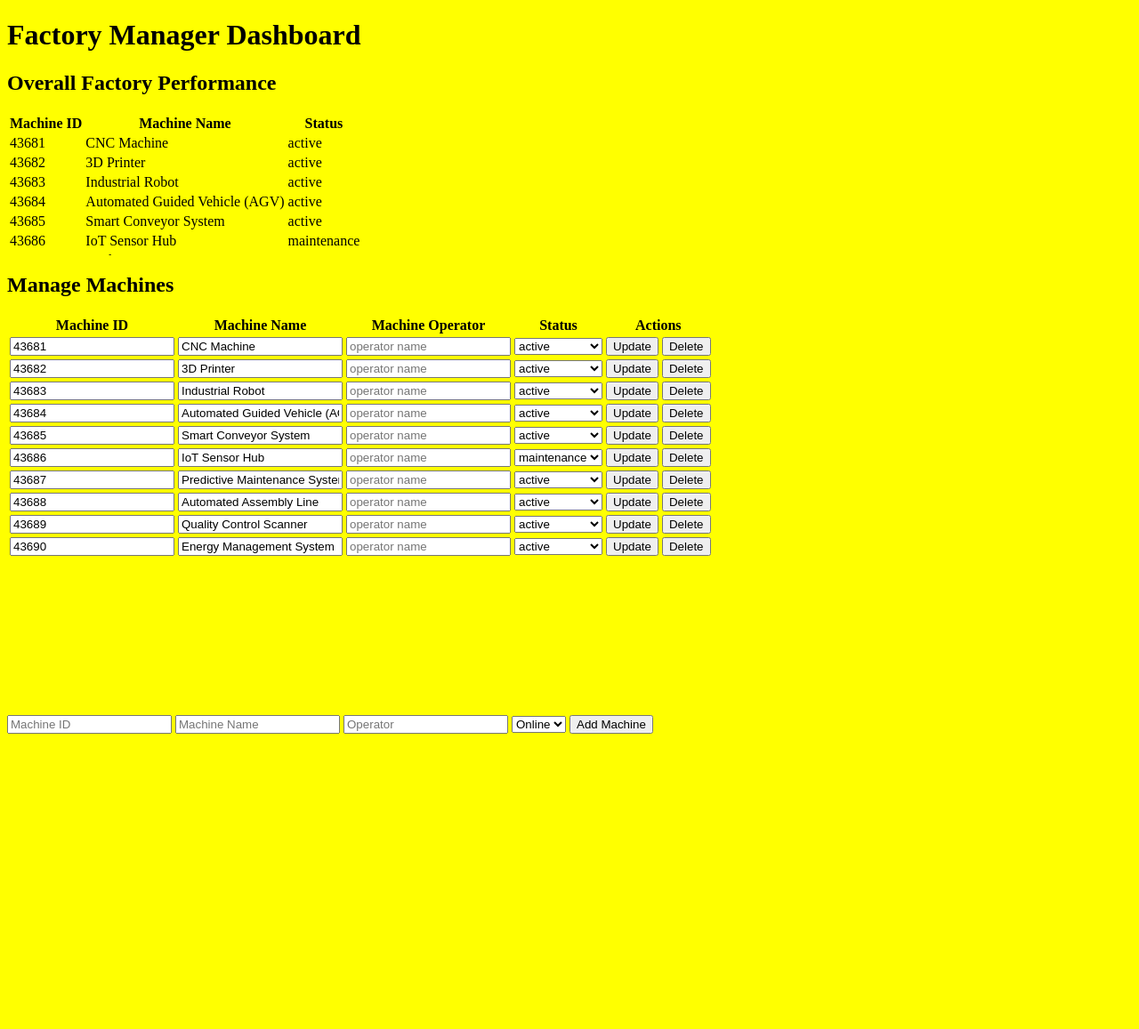
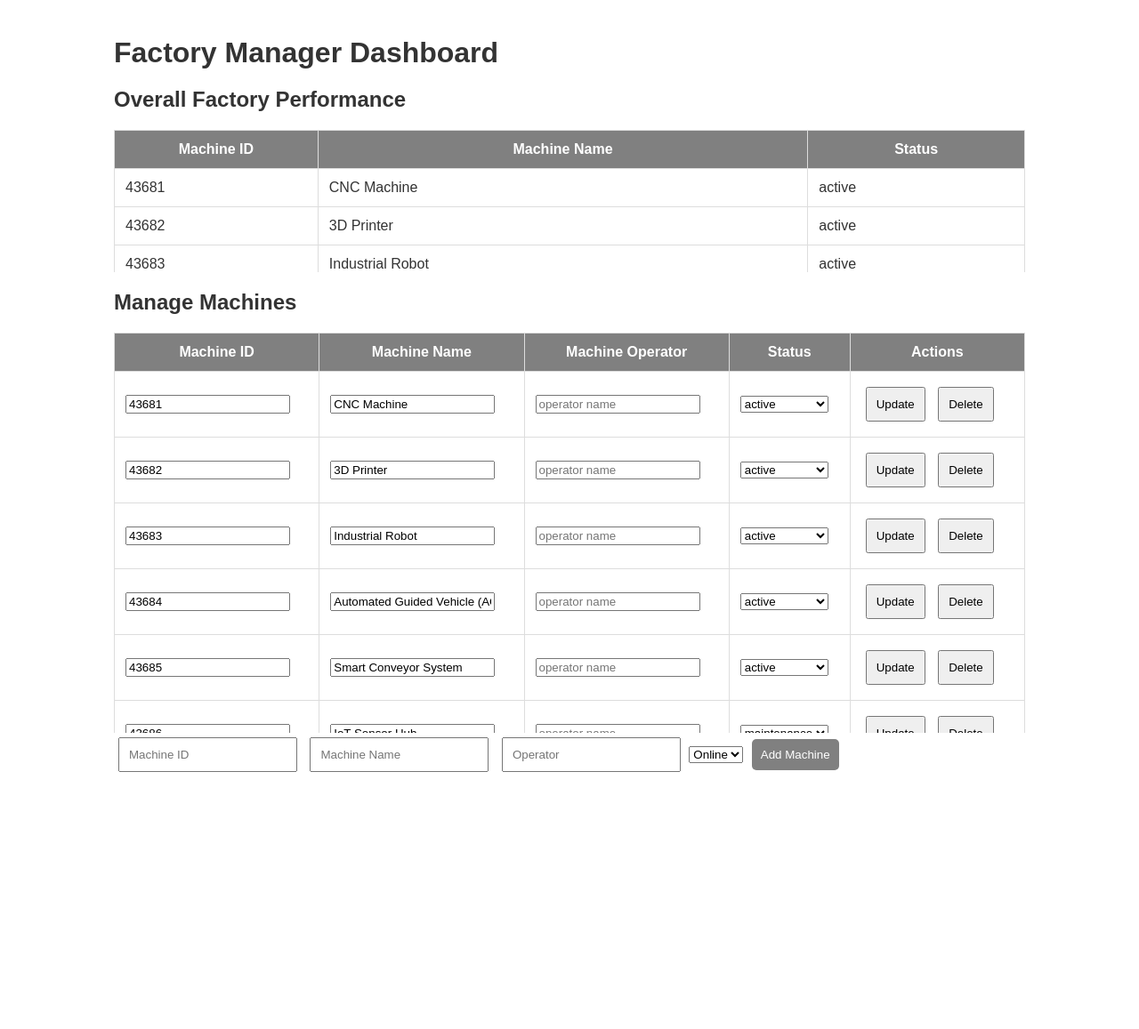
Before and after one commit to yanovator/Group22, a PHP site: page /MachineManagement.php in a window 1280 px wide. Shown: the top 1157 px of the page at 89% size. Run offline with PHP 8.4, Linux system fonts and the light colour scheme.

Commit message:
Update styles.css
I've updated styles.css with my current styling. Feel free to change it or let me know to add Classes/IDs to things so that it doesn't conflict with anything

```diff
--- a/Styles/styles.css
+++ b/Styles/styles.css
@@ -1,3 +1,68 @@
-body{
-    background-color: yellow;
+body {
+    font-family: Arial, sans-serif;
+    background-color: white;
+    color: #333;
+    margin: 0;
+    padding: 0;
 }
+
+.container {
+    width: 80%;
+    margin: 0 auto;
+    padding: 20px;
+}
+
+h1, h2 {
+    text-align: left;
+    margin-bottom: 20px;
+}
+
+form input, button {
+    padding: 10px;
+    margin: 5px;
+    display: inline-block;
+}
+
+form button {
+    cursor: pointer;
+    background-color: #808080;
+    color: white;
+    border: none;
+    border-radius: 5px;
+}
+
+table {
+    width: 100%;
+    border-collapse: collapse;
+}
+
+th, td {
+    padding: 12px;
+    border: 1px solid #ddd;
+}
+
+th {
+    background-color: #808080;
+    color: white;
+}
+
+ul {
+    list-style-type: none;
+    padding: 0;
+}
+
+ul li {
+    padding: 10px;
+    border-bottom: 1px solid #ddd;
+}
+
+thead {
+    display: table-header-group;
+    position: sticky;
+    top: 0px;
+    width: 100%;
+}
+
+tbody {
+    overflow-y: scroll;
+}
```
